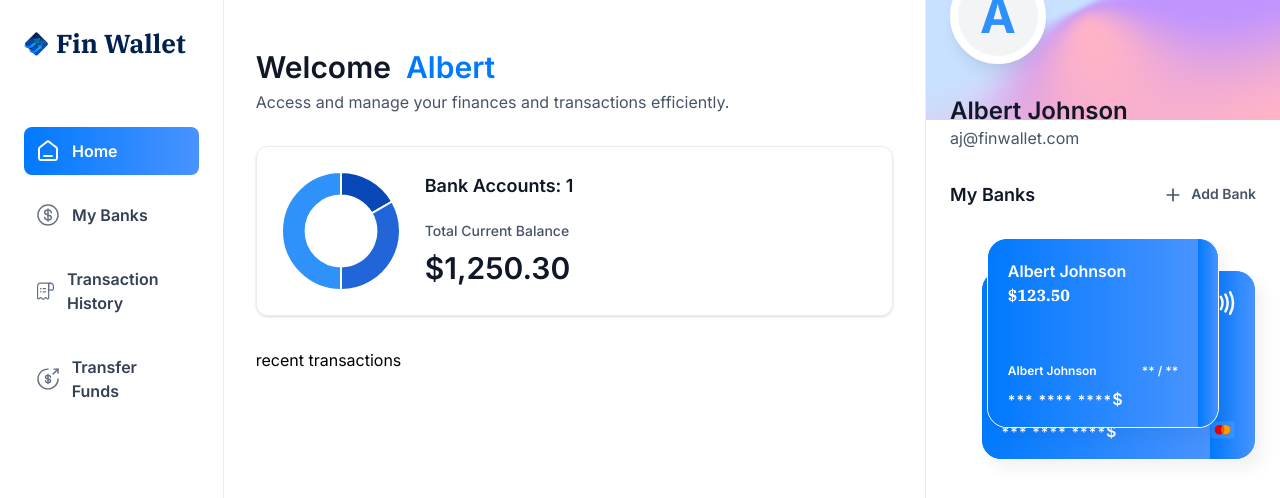
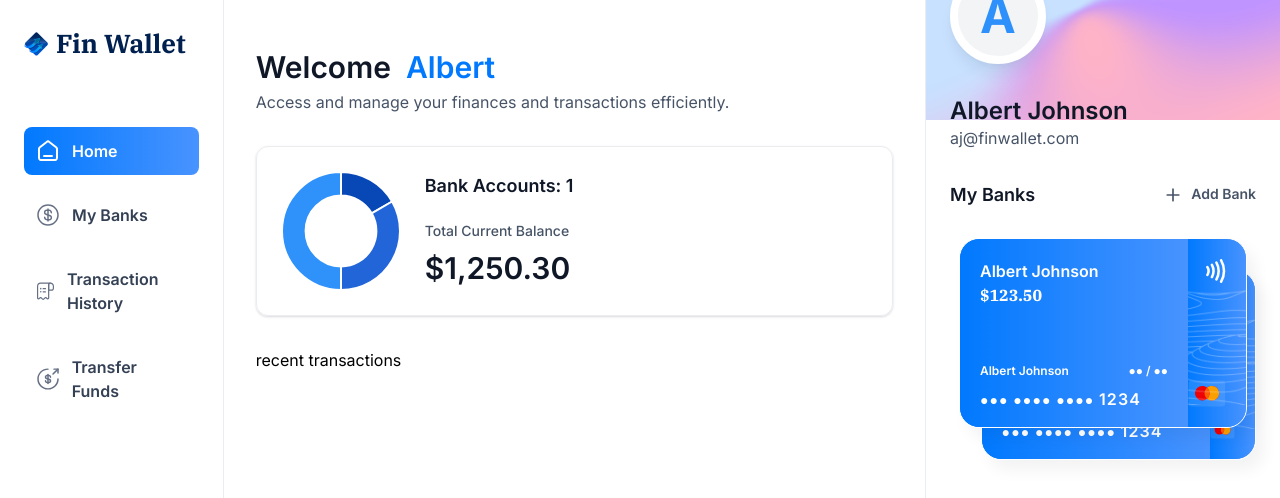
Before and after one commit to albert-gorgori/FinWallet, a Next.js app: page / in a window 1280 px wide. Shown: the top 498 px of the page. Built offline with nearby package versions, Linux system fonts and the light colour scheme.

Commit message:
BankCard finished skeleton

```diff
--- a/components/BankCard.tsx
+++ b/components/BankCard.tsx
@@ -23,17 +23,19 @@ const BankCard = ({
           <article className="flex flex-col gap-2">
             <div className="flex justify-between">
               <h1 className="text-12 font-semibold text-white">{userName}</h1>
-              <h2 className="text-12 font-semibold text-white">** / **</h2>
+              <h2 className="text-12 font-semibold text-white">●● / ●●</h2>
             </div>
             <p className="text-14 font-semibold tracking-[1.1px] text-white">
-              *** **** ****<span className="text-16">${account.mask}</span>
+            ●●● ●●●● ●●●● <span className="text-16">{1234}</span>
             </p>
           </article>
         </div>
         <div className="bank-card_icon">
           <Image src="/icons/Paypass.svg" width={20} height={24} alt="pay"/>
-          <Image src="/icons/mastercard.svg" width={45} height={32} alt="pay"/>
+          <Image src="/icons/mastercard.svg" width={45} height={32} alt="mastercard" className="ml-5"/>
         </div>
+
+        <Image src="/icons/lines.png" width={316} height={190} alt="lines" className="absolute top-0 left-0"/>
       </Link>
     </div>
   );
```
